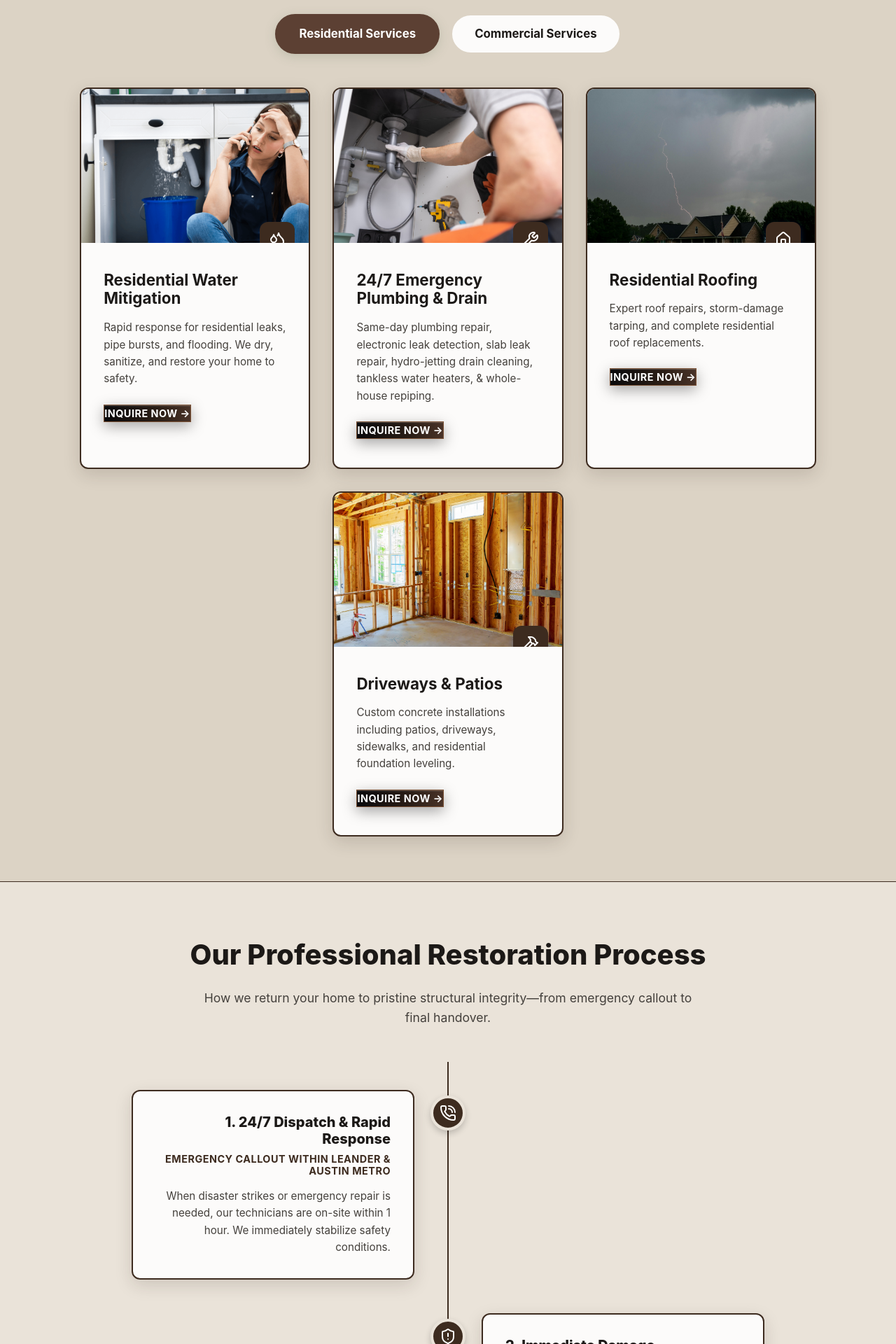
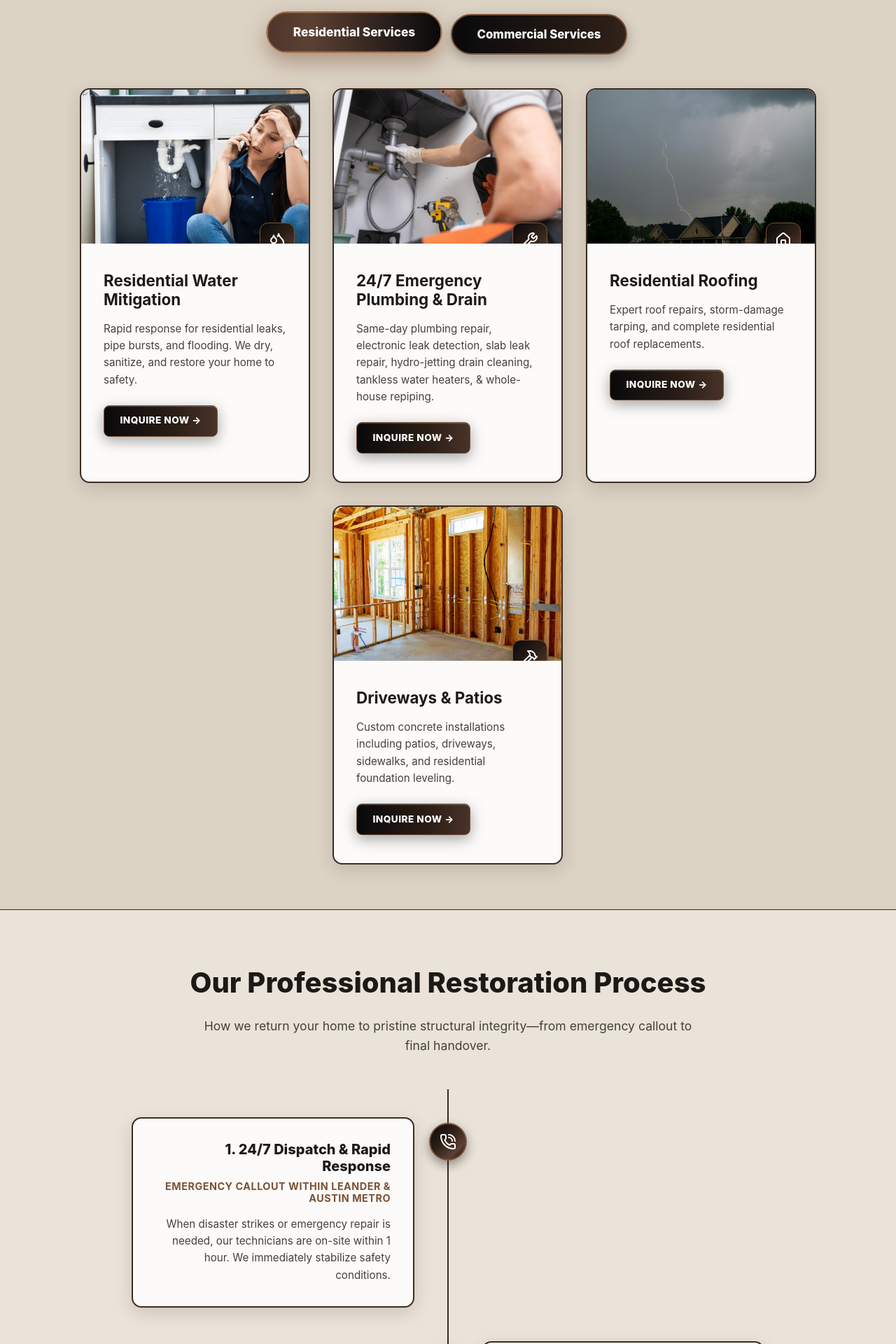
Before and after one commit to asadrzvi/SolidStateConstruction, a React (Vite) app: page / in a window 1280 px wide. Shown: the part 3000-4920 px from the top of the page at 70% size. Built offline with nearby package versions, Linux system fonts and the light colour scheme.

Commit message:
Add 3D flip card tilt effects and Brown/Black Ombre gradient shift on service cards, timeline cards, and service tabs

```diff
--- a/src/components/ProcessTimeline.css
+++ b/src/components/ProcessTimeline.css
@@ -47,40 +47,57 @@
 .timeline-dot {
   position: absolute;
   top: 2rem;
-  width: 50px;
-  height: 50px;
+  width: 54px;
+  height: 54px;
   border-radius: 50%;
-  background: var(--primary);
-  color: #ffffff;
-  border: 4px solid var(--bg-alt);
+  background: linear-gradient(135deg, #09090b 0%, #2b1e16 40%, #5c4033 75%, #09090b 100%) !important;
+  color: #ffffff !important;
+  border: 2px solid #7c5235 !important;
   display: flex;
   align-items: center;
   justify-content: center;
-  box-shadow: 0 4px 10px rgba(0, 0, 0, 0.2);
+  box-shadow: 0 6px 15px rgba(0, 0, 0, 0.4);
   z-index: 3;
+  transition: transform 0.4s ease, border-color 0.4s ease;
+}
+
+.timeline-card:hover + .timeline-dot,
+.timeline-dot:hover {
+  transform: scale(1.12);
+  border-color: #a06d44 !important;
+  box-shadow: 0 8px 20px rgba(124, 82, 53, 0.5);
 }
 
 .timeline-item.left .timeline-dot {
-  right: -25px;
+  right: -27px;
 }
 
 .timeline-item.right .timeline-dot {
-  left: -25px;
+  left: -27px;
 }
 
-/* Timeline card */
+/* Timeline card with 3D Flip Tilt & Ombre Shift */
 .timeline-card {
-  background-color: var(--card-bg);
-  border: 1px solid var(--card-border);
+  background: var(--card-bg, #fcfbfa);
+  background-size: 250% 100% !important;
+  background-position: 0% 0% !important;
+  border: 2px solid #3d2b1f !important;
   padding: 2rem;
-  border-radius: 12px;
-  box-shadow: var(--shadow);
-  transition: transform 0.3s ease, box-shadow 0.3s ease;
+  border-radius: 14px;
+  box-shadow: 0 10px 30px rgba(43, 30, 22, 0.15);
+  transition: background-position 0.6s cubic-bezier(0.16, 1, 0.3, 1),
+              transform 0.5s cubic-bezier(0.16, 1, 0.3, 1),
+              box-shadow 0.4s ease,
+              border-color 0.4s ease !important;
+  perspective: 1000px;
+  transform-style: preserve-3d;
+  will-change: transform, box-shadow;
 }
 
 .timeline-card:hover {
-  transform: translateY(-5px);
-  border-color: var(--primary);
+  transform: translateY(-8px) rotateY(4deg) rotateX(-2deg) scale(1.02) !important;
+  border-color: #7c5235 !important;
+  box-shadow: 0 22px 50px rgba(43, 30, 22, 0.35) !important;
 }
 
 .timeline-card h3 {
@@ -93,7 +110,7 @@
 .timeline-card h4 {
   font-size: 0.9rem;
   font-weight: 700;
-  color: var(--primary);
+  color: var(--accent-light, #7c5235);
   text-transform: uppercase;
   letter-spacing: 0.5px;
   margin-bottom: 1rem;
--- a/src/components/Services.css
+++ b/src/components/Services.css
@@ -12,14 +12,20 @@
 }
 
 .service-card {
-  background: var(--card-bg);
-  border-radius: 12px;
-  box-shadow: var(--shadow);
-  transition: all 0.3s ease;
+  background: var(--card-bg, #fcfbfa);
+  border: 2px solid #3d2b1f !important;
+  border-radius: 14px;
+  box-shadow: 0 10px 30px rgba(43, 30, 22, 0.15);
+  transition: transform 0.5s cubic-bezier(0.16, 1, 0.3, 1),
+              box-shadow 0.5s ease,
+              border-color 0.4s ease !important;
   overflow: hidden;
   display: flex;
   flex-direction: column;
   width: 100%;
+  perspective: 1000px;
+  transform-style: preserve-3d;
+  will-change: transform, box-shadow;
 }
 
 @media (min-width: 640px) {
@@ -34,9 +40,11 @@
   }
 }
 
+/* 3D FLIP TILT EFFECT ON HOVER */
 .service-card:hover {
-  transform: translateY(-10px);
-  box-shadow: 0 20px 40px rgba(0,0,0,0.2);
+  transform: translateY(-10px) rotateY(-4deg) rotateX(4deg) scale(1.02) !important;
+  border-color: #7c5235 !important;
+  box-shadow: 0 24px 50px rgba(43, 30, 22, 0.35) !important;
 }
 
 .service-image {
@@ -49,18 +57,18 @@
   width: 100%;
   height: 100%;
   object-fit: cover;
-  transition: transform 0.5s ease;
+  transition: transform 0.6s cubic-bezier(0.16, 1, 0.3, 1);
 }
 
 .service-card:hover .service-image img {
-  transform: scale(1.1);
+  transform: scale(1.08);
 }
 
 .service-icon-overlay {
   position: absolute;
   bottom: -20px;
   right: 20px;
-  background-color: var(--primary);
+  background: linear-gradient(135deg, #09090b 0%, #2b1e16 50%, #5c4033 100%) !important;
   color: white;
   width: 50px;
   height: 50px;
@@ -68,7 +76,8 @@
   align-items: center;
   justify-content: center;
   border-radius: 12px;
-  box-shadow: 0 4px 10px rgba(0, 74, 173, 0.3);
+  border: 1.5px solid #7c5235 !important;
+  box-shadow: 0 6px 15px rgba(0, 0, 0, 0.4);
 }
 
 .service-card-content {
@@ -90,18 +99,35 @@
   margin-bottom: 1.5rem;
 }
 
+/* Brown & Black Ombre Inquire Button */
 .service-link {
-  color: var(--primary);
-  font-weight: 700;
-  font-size: 0.9rem;
+  background: linear-gradient(90deg, #09090b 0%, #2b1e16 35%, #5c4033 70%, #09090b 100%) !important;
+  background-size: 250% 100% !important;
+  background-position: 0% 0% !important;
+  color: #ffffff !important;
+  border: 1.5px solid #7c5235 !important;
+  padding: 0.65rem 1.4rem !important;
+  border-radius: 8px !important;
+  font-weight: 800;
+  font-size: 0.85rem;
   text-transform: uppercase;
   letter-spacing: 0.5px;
-  display: inline-block;
-  transition: transform 0.2s ease;
+  display: inline-flex;
+  align-items: center;
+  gap: 0.5rem;
+  box-shadow: 0 4px 12px rgba(0, 0, 0, 0.25) !important;
+  transition: background-position 0.6s cubic-bezier(0.16, 1, 0.3, 1),
+              transform 0.3s ease,
+              box-shadow 0.3s ease,
+              border-color 0.3s ease !important;
 }
 
-.service-card:hover .service-link {
-  transform: translateX(5px);
+.service-card:hover .service-link,
+.service-link:hover {
+  background-position: 100% 0% !important;
+  border-color: #a06d44 !important;
+  transform: translateX(4px) scale(1.03) !important;
+  box-shadow: 0 8px 20px rgba(124, 82, 53, 0.45) !important;
 }
 
 .services-tabs {
@@ -113,27 +139,30 @@
   flex-wrap: wrap;
 }
 
+/* Services Category Tab Switcher with Brown & Black Ombre */
 .services-tab-btn {
-  background: var(--card-bg, #ffffff);
-  border: 2px solid var(--secondary, #f1f3f1);
-  color: var(--text-dark, #1c201a);
-  padding: 0.8rem 2rem;
+  background: linear-gradient(90deg, #09090b 0%, #2b1e16 35%, #5c4033 70%, #09090b 100%) !important;
+  background-size: 250% 100% !important;
+  background-position: 0% 0% !important;
+  color: #ffffff !important;
+  border: 2px solid #7c5235 !important;
+  padding: 0.85rem 2.2rem;
   font-size: 1.05rem;
-  font-weight: 700;
-  border-radius: 30px;
+  font-weight: 800;
+  border-radius: 9999px !important;
   cursor: pointer;
-  transition: all 0.3s ease;
+  box-shadow: 0 6px 18px rgba(0, 0, 0, 0.3) !important;
+  transition: background-position 0.6s cubic-bezier(0.16, 1, 0.3, 1),
+              transform 0.3s ease,
+              border-color 0.3s ease,
+              box-shadow 0.3s ease !important;
   outline: none;
 }
 
-.services-tab-btn:hover {
-  border-color: var(--accent, #708269);
-  background-color: var(--secondary, #f1f3f1);
+.services-tab-btn:hover, .services-tab-btn.active {
+  background-position: 100% 0% !important;
+  border-color: #a06d44 !important;
+  transform: translateY(-3px) scale(1.03) !important;
+  box-shadow: 0 12px 30px rgba(124, 82, 53, 0.5) !important;
+  color: #ffffff !important;
 }
-
-.services-tab-btn.active {
-  background-color: var(--accent, #708269);
-  color: white;
-  border-color: var(--accent, #708269);
-  box-shadow: 0 4px 15px rgba(112, 130, 105, 0.25);
-}
```
